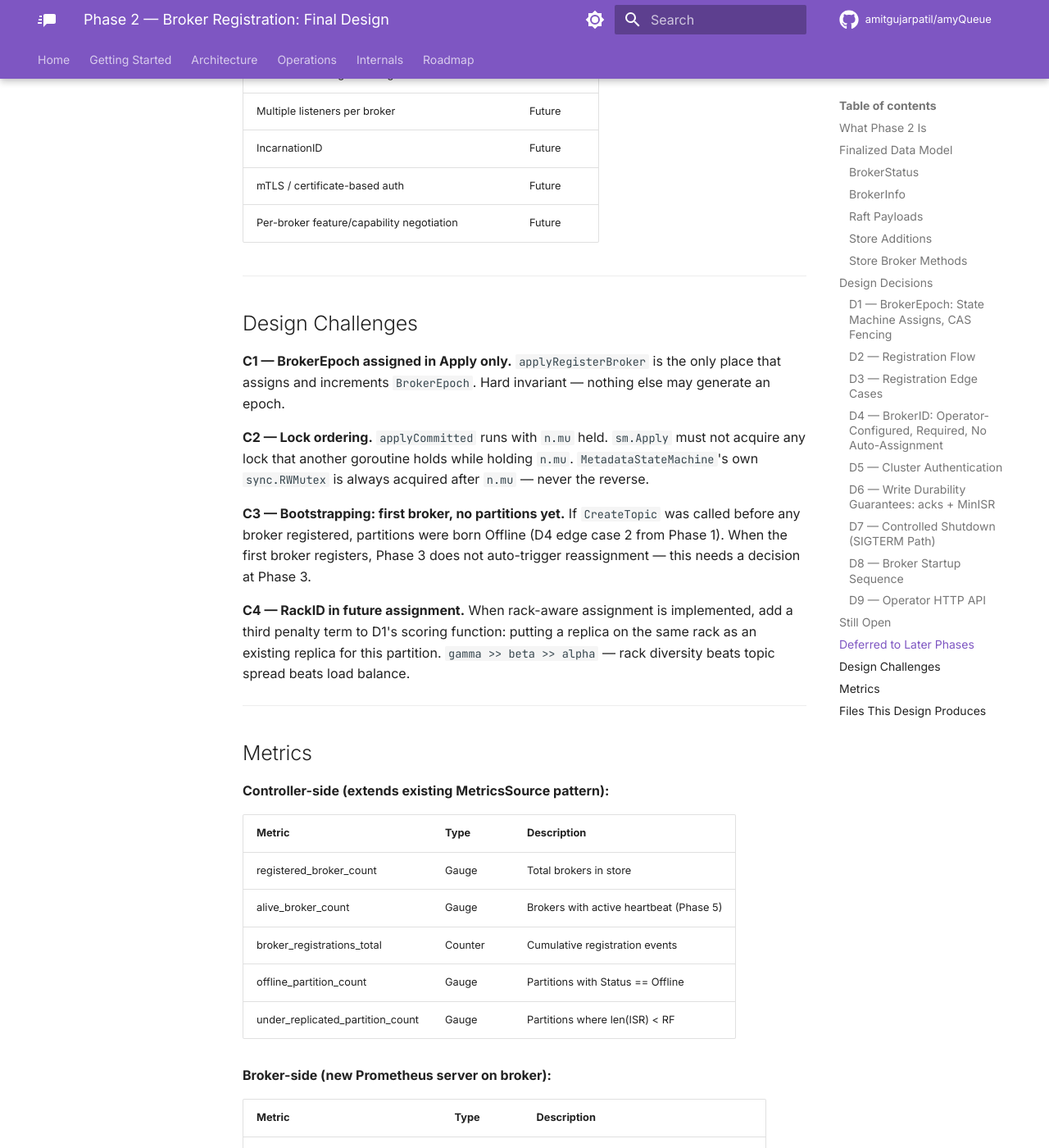
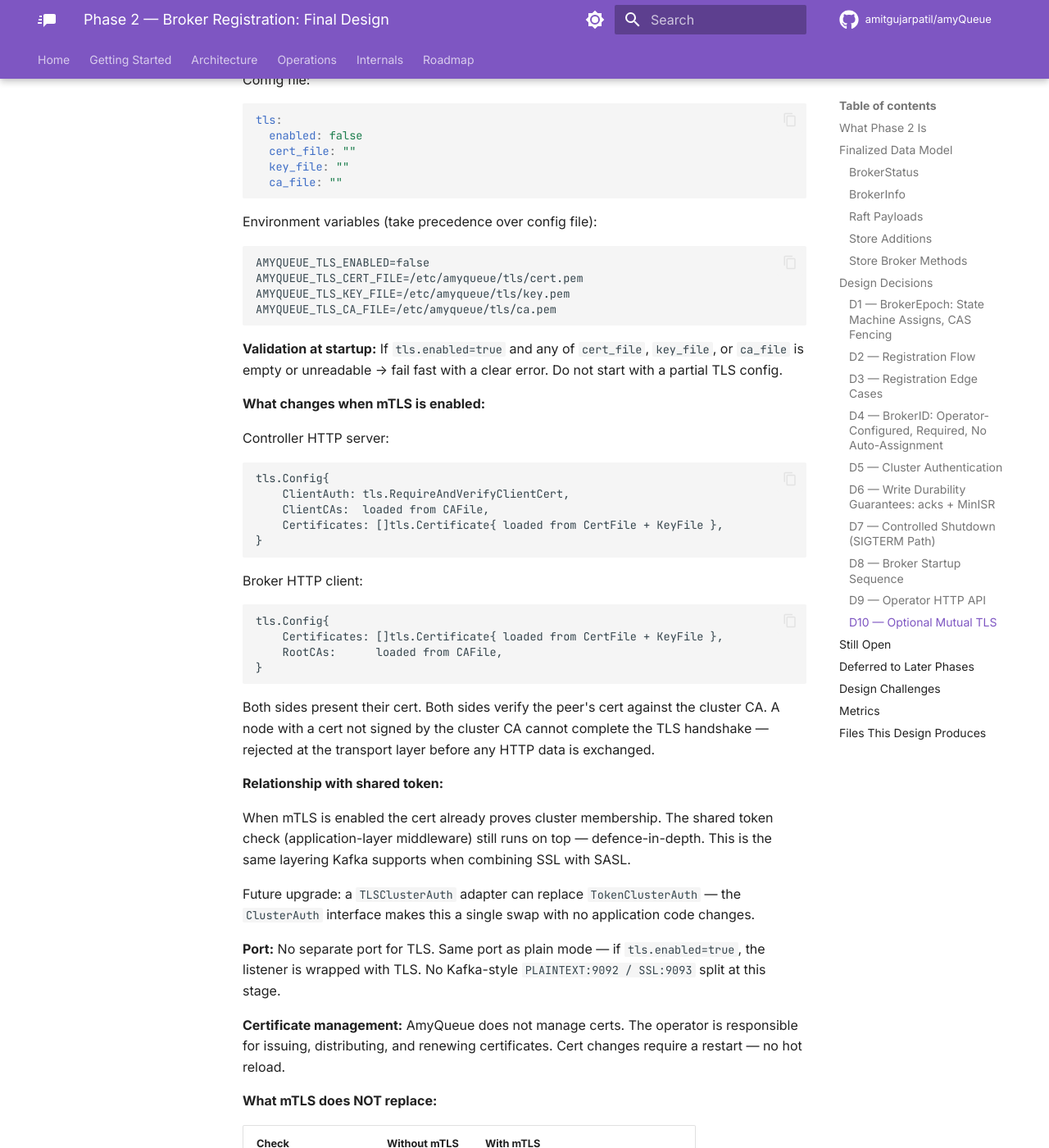
Before and after one commit to amitgujarpatil/amyQueue, an MkDocs documentation site: the page built from docs/roadmap/phase2-final.md, in a window 1280 px wide and 1400 px high, scrolled down 10540 px. Shown: the whole window at 82% size. Built offline with MkDocs 1.6.1 and Material for MkDocs 9.7.7, drawn with Linux system fonts in a browser that asks for light colours; comment, search, counter and statistics services are not loaded; some of the changed text lies outside the part shown.

Commit message:
Add optional mTLS to Phase 2 and cluster-auth design
phase2-final.md: new decision D10 — TLSConfig struct, config/env vars,
controller server and broker client setup, relationship with shared token
(defence-in-depth), cert management responsibility, and deferred items
(hot reload, TLSClusterAuth adapter).

cluster-auth-design.md: move mTLS from Deferred to an Optional Mutual TLS
section; update Summary table to reflect it is now opt-in via config.

Co-Authored-By: Claude Sonnet 4.6 <noreply@anthropic.com>

````diff
--- a/docs/roadmap/phase2-final.md
+++ b/docs/roadmap/phase2-final.md
@@ -429,6 +429,87 @@ These are separate concerns deliberately. A broker can be `status=active` and `a
 
 ---
 
+### D10 — Optional Mutual TLS
+
+**Decision:** mTLS is supported but off by default. Controlled entirely by config file and environment variables. No code path changes — when disabled the HTTP stack is identical to the plain mode. When enabled the same HTTP server is wrapped with a `tls.Config` that requires and verifies client certificates.
+
+**TLSConfig struct:**
+
+```go
+type TLSConfig struct {
+    Enabled  bool
+    CertFile string   // PEM certificate — same cert used as server cert AND client cert
+    KeyFile  string   // PEM private key
+    CAFile   string   // PEM CA certificate — used to verify the peer's certificate
+}
+```
+
+One cert per node. The cluster CA signs all of them. Both controller and broker use the same `TLSConfig` shape — controller loads it to configure its HTTP server, broker loads it to configure its HTTP client.
+
+**Configuration:**
+
+Config file:
+```yaml
+tls:
+  enabled: false
+  cert_file: ""
+  key_file: ""
+  ca_file: ""
+```
+
+Environment variables (take precedence over config file):
+```
+AMYQUEUE_TLS_ENABLED=false
+AMYQUEUE_TLS_CERT_FILE=/etc/amyqueue/tls/cert.pem
+AMYQUEUE_TLS_KEY_FILE=/etc/amyqueue/tls/key.pem
+AMYQUEUE_TLS_CA_FILE=/etc/amyqueue/tls/ca.pem
+```
+
+**Validation at startup:** If `tls.enabled=true` and any of `cert_file`, `key_file`, or `ca_file` is empty or unreadable → fail fast with a clear error. Do not start with a partial TLS config.
+
+**What changes when mTLS is enabled:**
+
+Controller HTTP server:
+```
+tls.Config{
+    ClientAuth: tls.RequireAndVerifyClientCert,
+    ClientCAs:  loaded from CAFile,
+    Certificates: []tls.Certificate{ loaded from CertFile + KeyFile },
+}
+```
+
+Broker HTTP client:
+```
+tls.Config{
+    Certificates: []tls.Certificate{ loaded from CertFile + KeyFile },
+    RootCAs:      loaded from CAFile,
+}
+```
+
+Both sides present their cert. Both sides verify the peer's cert against the cluster CA. A node with a cert not signed by the cluster CA cannot complete the TLS handshake — rejected at the transport layer before any HTTP data is exchanged.
+
+**Relationship with shared token:**
+
+When mTLS is enabled the cert already proves cluster membership. The shared token check (application-layer middleware) still runs on top — defence-in-depth. This is the same layering Kafka supports when combining SSL with SASL.
+
+Future upgrade: a `TLSClusterAuth` adapter can replace `TokenClusterAuth` — the `ClusterAuth` interface makes this a single swap with no application code changes.
+
+**Port:** No separate port for TLS. Same port as plain mode — if `tls.enabled=true`, the listener is wrapped with TLS. No Kafka-style `PLAINTEXT:9092 / SSL:9093` split at this stage.
+
+**Certificate management:** AmyQueue does not manage certs. The operator is responsible for issuing, distributing, and renewing certificates. Cert changes require a restart — no hot reload.
+
+**What mTLS does NOT replace:**
+
+| Check | Without mTLS | With mTLS |
+|---|---|---|
+| ClusterID validation | Yes | Yes — still enforced |
+| Shared token check | Yes | Yes — still enforced (defence-in-depth) |
+| Stale epoch check | Yes | Yes — separate concern |
+| Transport encryption | No | Yes — added by mTLS |
+| Transport identity | No | Yes — both sides prove identity via cert |
+
+---
+
 ## Still Open
 
 None. All design questions for Phase 2 are resolved.
@@ -447,8 +528,9 @@ None. All design questions for Phase 2 are resolved.
 | Rack-aware assignment logic | Future |
 | Multiple listeners per broker | Future |
 | IncarnationID | Future |
-| mTLS / certificate-based auth | Future |
 | Per-broker feature/capability negotiation | Future |
+| Certificate hot reload (no restart required) | Future |
+| Replacing token check with TLSClusterAuth adapter | Future |
 
 ---
 
@@ -501,3 +583,4 @@ None. All design questions for Phase 2 are resolved.
 | `src/internal/controller/broker_handler.go` | HTTP handlers: `POST /brokers/register`, `POST /brokers/{id}/heartbeat`, `POST /brokers/{id}/shutdown`, `GET /brokers`, `GET /brokers/{id}` |
 | `src/internal/controller/state_machine.go` | `applyRegisterBroker`, `applyShutdownBroker` |
 | `src/internal/broker/broker.go` | Startup sequence, SIGTERM handler, controlled shutdown client |
+| `src/internal/config/tls.go` | `TLSConfig` struct, loader (reads cert/key/CA from files), env var override |
````
Also changed, not shown: docs/roadmap/cluster-auth-design.md (+25 -2 lines).
